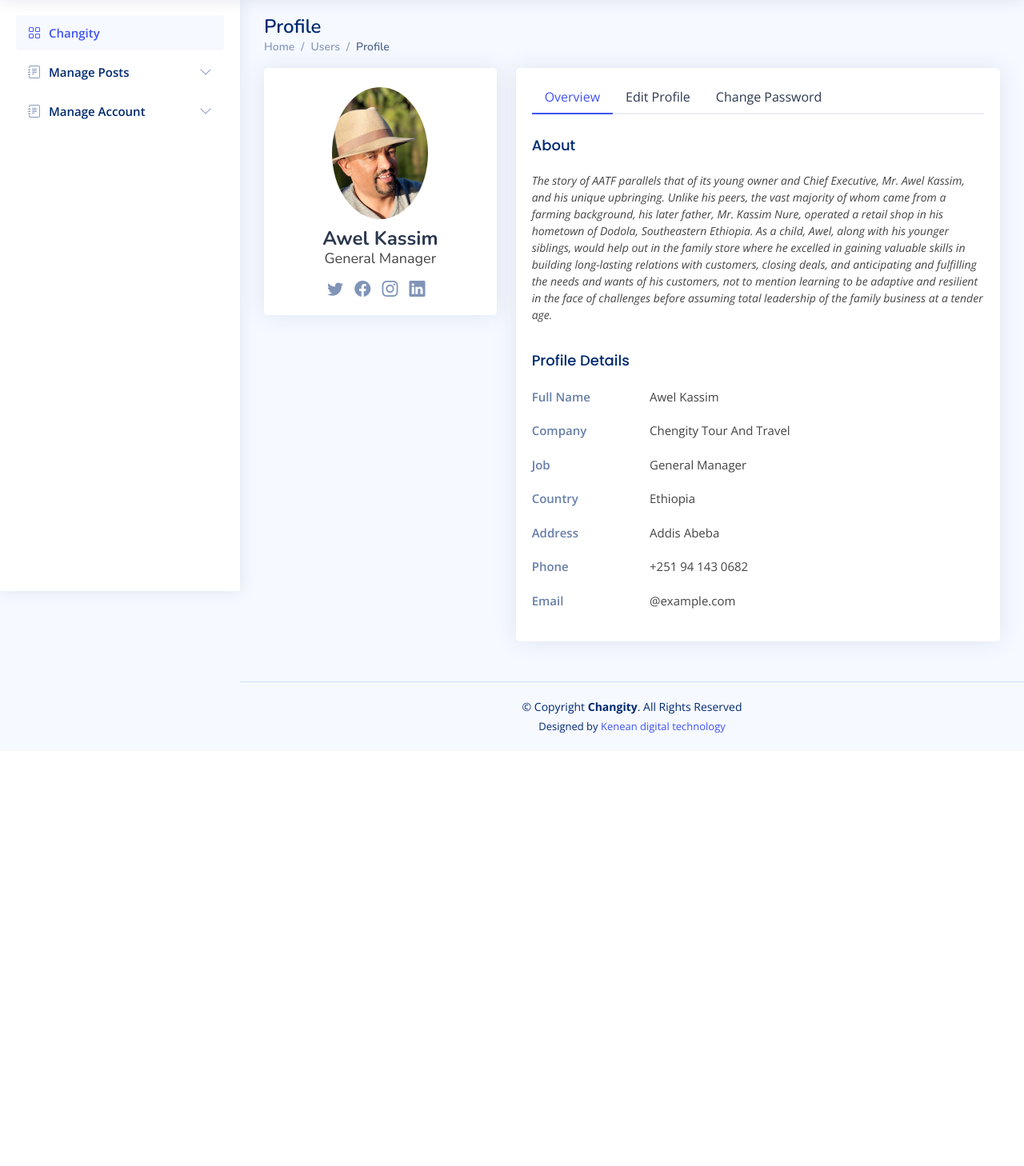
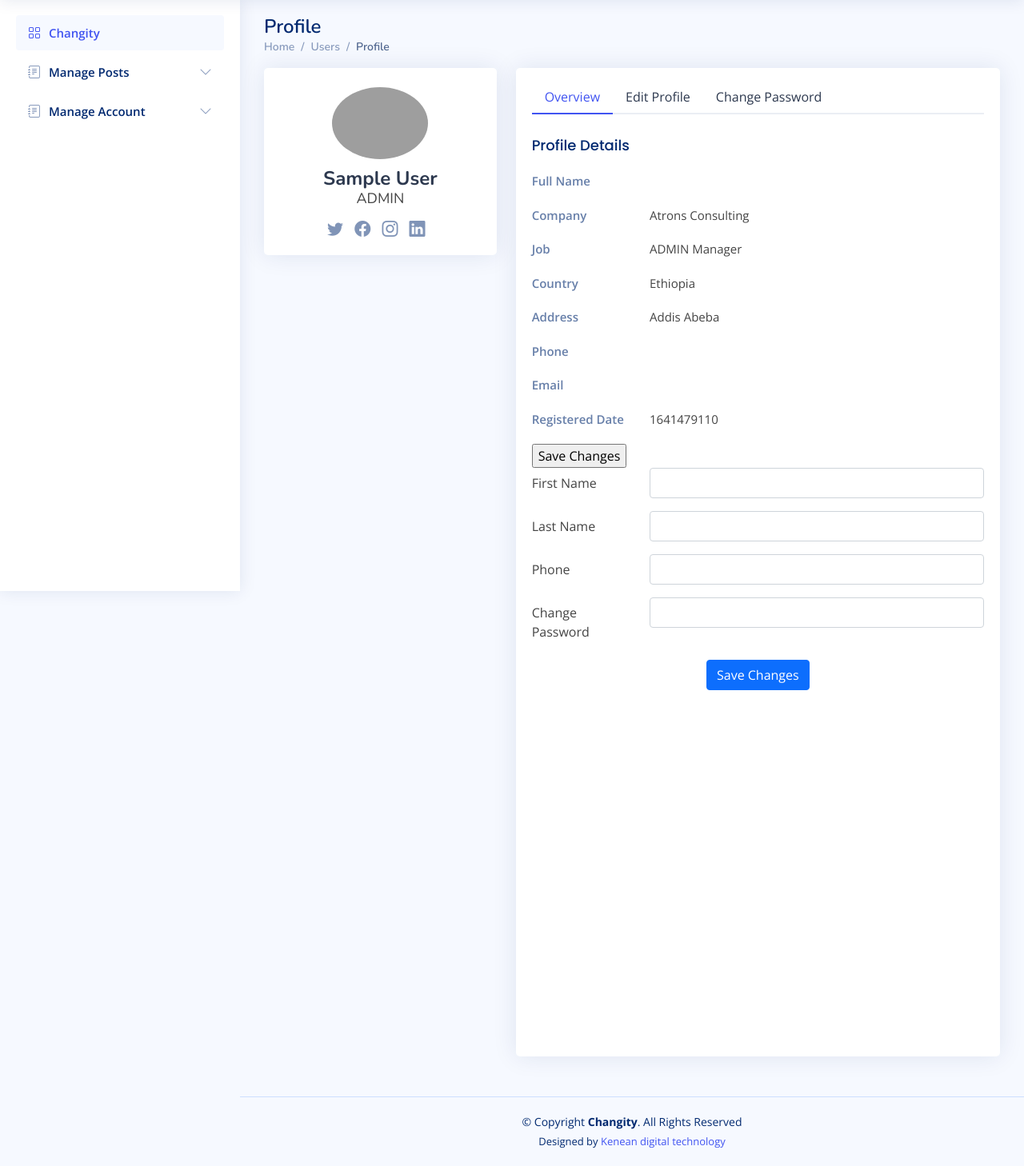
Before and after one commit to fikirGetahun/blog, a PHP site: page /users-profile.php in a window 1280 px wide. Shown: the part 61-1519 px from the top of the page at 80% size. Before the commit the page ends 978 px from the top, so only its background shows below. Run offline with PHP 8.4, Linux system fonts and the light colour scheme; the visitor is signed in with stand-in values (Sample User, id 1); data that the repository does not hold is empty; some libraries are stand-ins or nearby versions; grey boxes are pictures that could not be loaded.

Commit message:
all done bravo lig

```diff
--- a/blogView.php
+++ b/blogView.php
@@ -195,7 +195,7 @@ $_SESSION['scroll'] = array();
 
 
 
-
+<br><br><br>
 
   <script src="assets/jquery.js" ></script>
   <script>
@@ -350,6 +350,7 @@ if(isset($_GET['blog'])){
                     <?php
                     require_once "php/fetchApi.php";
                     require_once "php/adminCrude.php";
+                    $time = $get->time_elapsed_string($row['postedDate']);
 
                         $bid = $_GET['blog'];
                         $blog = $get->allPostListerOnColumen('blogPost', 'id', $bid);
@@ -365,7 +366,7 @@ if(isset($_GET['blog'])){
                     <div class="avatar"><img src="<?php echo $user['photoPath1'] ?>" alt="..." class="img-fluid"></div>
                     <div class="title"><span><?php echo $user['firstName'].' '.$user['lastName'] ?></span></div></a>
                   <div class="d-flex align-items-center flex-wrap">
-                    <div class="date"><i class="icon-clock"></i> 2 months ago</div>
+                    <div class="date"><i class="icon-clock"></i><?php $time ?></div>
 
                   </div>
                 </div><br>
--- a/php/fetchApi.php
+++ b/php/fetchApi.php
@@ -207,7 +207,6 @@ class fetch{
     ////// search from
     // function
 
-
 }
 
 $get = new fetch;
--- a/users-profile.php
+++ b/users-profile.php
@@ -1,6 +1,9 @@
 <?php
 
 include "./includes/nav.php";
+ob_start();
+session_start();
+$u = $_SESSION['id'];
 ?>
 
   <main id="main" class="main">
@@ -18,14 +21,20 @@ include "./includes/nav.php";
 
     <section class="section profile">
       <div class="row">
+        <?php
+          require_once "./php/fetchApi.php";
+          $user = $get->allPostListerOnColumen('user', 'id', $u );
+          $row = $user->fetch_assoc();
+
+        ?>
         <div class="col-xl-4">
 
           <div class="card">
             <div class="card-body profile-card pt-4 d-flex flex-column align-items-center">
 
-              <img src="assets/img/profile-img.jpg" alt="Profile" class="rounded-circle">
-              <h2>Awel Kassim</h2>
-              <h3>General Manager</h3>
+              <img src="<?php echo $_SESSION['photo'] ?>" alt="Profile" class="rounded-circle">
+              <h2><?php echo $_SESSION['name'] ?></h2>
+              <h3><?php echo $_SESSION['auth'] ?></h3>
               <div class="social-links mt-2">
                 <a href="#" class="twitter"><i class="bi bi-twitter"></i></a>
                 <a href="#" class="facebook"><i class="bi bi-facebook"></i></a>
@@ -60,24 +69,26 @@ include "./includes/nav.php";
               <div class="tab-content pt-2">
 
                 <div class="tab-pane fade show active profile-overview" id="profile-overview">
-                  <h5 class="card-title">About</h5>
-                  <p class="small fst-italic">The story of AATF parallels that of its young owner and Chief Executive, Mr. Awel Kassim, and his unique upbringing. Unlike his peers, the vast majority of whom came from a farming background, his later father, Mr. Kassim Nure, operated a retail shop in his hometown of Dodola, Southeastern Ethiopia. As a child, Awel, along with his younger siblings, would help out in the family store where he excelled in gaining valuable skills in building long-lasting relations with customers, closing deals, and anticipating and fulfilling the needs and wants of his customers, not to mention learning to be adaptive and resilient in the face of challenges before assuming total leadership of the family business at a tender age.</p>
 
                   <h5 class="card-title">Profile Details</h5>
+<?php
+  $us = $get->allPostListerOnColumen('user', 'id', $_SESSION['id']);
+  $u = $us->fetch_assoc();
 
+?>
                   <div class="row">
                     <div class="col-lg-3 col-md-4 label ">Full Name</div>
-                    <div class="col-lg-9 col-md-8">Awel Kassim</div>
+                    <div class="col-lg-9 col-md-8"><?php echo $u['firstName'].' '.$u['lastName'] ?></div>
                   </div>
 
                   <div class="row">
                     <div class="col-lg-3 col-md-4 label">Company</div>
-                    <div class="col-lg-9 col-md-8">Chengity Tour And Travel</div>
+                    <div class="col-lg-9 col-md-8">Atrons Consulting </div>
                   </div>
 
                   <div class="row">
                     <div class="col-lg-3 col-md-4 label">Job</div>
-                    <div class="col-lg-9 col-md-8">General Manager</div>
+                    <div class="col-lg-9 col-md-8"><?php echo $_SESSION['auth'] ?> Manager</div>
                   </div>
 
                   <div class="row">
@@ -92,100 +103,94 @@ include "./includes/nav.php";
 
                   <div class="row">
                     <div class="col-lg-3 col-md-4 label">Phone</div>
-                    <div class="col-lg-9 col-md-8">+251 94 143 0682</div>
+                    <div class="col-lg-9 col-md-8"><?php echo $u['phone'] ?></div>
                   </div>
 
                   <div class="row">
                     <div class="col-lg-3 col-md-4 label">Email</div>
-                    <div class="col-lg-9 col-md-8"> @example.com</div>
+                    <div class="col-lg-9 col-md-8"><?php echo $u['username'] ?></div>
+                  </div>
+
+                  <div class="row">
+                    <div class="col-lg-3 col-md-4 label">Registered Date</div>
+                    <div class="col-lg-9 col-md-8"><?php echo $_SESSION['reg'] ?></div>
                   </div>
 
                 </div>
 
                 <div class="tab-pane fade profile-edit pt-3" id="profile-edit">
+<script src="assets/jquery.js" ></script>
+                <script>
+                  $(document).ready(function(){
+                    $('form').on('submit', function(e){
+          e.preventDefault()
+          $.ajax({
+            url: 'php/deleteApi.php',
+            type: 'post',
+            data:  new FormData( this ),
+            success : function(data){
+              $( 'form' ).each(function(){
+                    this.reset();
+              });
+              $('#alertVacancy').text(data)
+              alert(data)
+              location.reload()
+              // $('#alertVacancy').delay(3200).fadeOut(300);
+            },
+            processData: false,
+        contentType: false
+          })
+
+          return false;
+
+    })
+                  })
+                </script>
+
 
                   <!-- Profile Edit Form -->
                   <form>
                   <div class="row mb-3">
                       <label for="profileImage" class="col-md-4 col-lg-3 col-form-label">Profile Image</label>
                       <div class="col-md-8 col-lg-9">
-                        <img src="assets/img/profile-img.jpg" alt="Profile">
-                        <div class="pt-2">
-                          <a href="#" class="btn btn-primary btn-sm" title="Upload new profile image"><i class="bi bi-upload"></i></a>
+                        <img src="<?php echo $u['photoPath1'] ?>"pt-2">
+                        <input type="file" name="photo">
                         <a href="#" class="btn btn-danger btn-sm" title="Remove my profile image"><i class="bi bi-trash"></i></a>
                         </div>
                       </div>
                     </div>
+                    <input type="submit" value="Save Changes">
+                    <form>
+                  <form>
 
                     <div class="row mb-3">
-                      <label for="fullName" class="col-md-4 col-lg-3 col-form-label">Full Name</label>
+                      <label for="fullName" class="col-md-4 col-lg-3 col-form-label">First Name</label>
                       <div class="col-md-8 col-lg-9">
-                        <input name="fullName" type="text" class="form-control" id="fullName" value="Awel Kassim">
+                        <input name="firstName" type="text" class="form-control" id="firstName" value="<?php echo $u['firstName'] ?>">
                       </div>
                     </div>
 
                     <div class="row mb-3">
-                      <label for="about" class="col-md-4 col-lg-3 col-form-label">About</label>
+                      <label for="fullName" class="col-md-4 col-lg-3 col-form-label">Last Name</label>
                       <div class="col-md-8 col-lg-9">
-                        <textarea name="about" class="form-control" id="about" style="height: 100px">The story of AATF parallels that of its young owner and Chief Executive, Mr. Awel Kassim, and his unique upbringing. Unlike his peers, the vast majority of whom came from a farming background, his later father, Mr. Kassim Nure, operated a retail shop in his hometown of Dodola, Southeastern Ethiopia. As a child, Awel, along with his younger siblings, would help out in the family store where he excelled in gaining valuable skills in building long-lasting relations with customers, closing deals, and anticipating and fulfilling the needs and wants of his customers, not to mention learning to be adaptive and resilient in the face of challenges before assuming total leadership of the family business at a tender age.</textarea>
-                      </div>
-                    </div>
-
-                    <div class="row mb-3">
-                      <label for="company" class="col-md-4 col-lg-3 col-form-label">Company</label>
-                      <div class="col-md-8 col-lg-9">
-                        <input name="company" type="text" class="form-control" id="company" value="Changity Tour And Travel">
-                      </div>
-                    </div>
-
-                    <div class="row mb-3">
-                      <label for="Job" class="col-md-4 col-lg-3 col-form-label">Job</label>
-                      <div class="col-md-8 col-lg-9">
-                        <input name="job" type="text" class="form-control" id="Job" value="General Manager">
-                      </div>
-                    </div>
-
-                    <div class="row mb-3">
-                      <label for="Country" class="col-md-4 col-lg-3 col-form-label">Country</label>
-                      <div class="col-md-8 col-lg-9">
-                        <input name="country" type="text" class="form-control" id="Country" value="Ethiopia">
-                      </div>
-                    </div>
-
-                    <div class="row mb-3">
-                      <label for="Address" class="col-md-4 col-lg-3 col-form-label">Address</label>
-                      <div class="col-md-8 col-lg-9">
-                        <input name="address" type="text" class="form-control" id="Address" value="Addis abeba">
+                        <input name="lastName" type="text" class="form-control" id="firstName" value="<?php echo $u['lastName'] ?>">
                       </div>
                     </div>
 
                     <div class="row mb-3">
                       <label for="Phone" class="col-md-4 col-lg-3 col-form-label">Phone</label>
                       <div class="col-md-8 col-lg-9">
-                        <input name="phone" type="text" class="form-control" id="Phone" value="+251 94 143 0682">
+                        <input name="phone" type="text" class="form-control" id="phone" value="<?php echo $u['phone'] ?>">
                       </div>
                     </div>
 
                     <div class="row mb-3">
-                      <label for="Email" class="col-md-4 col-lg-3 col-form-label">Email</label>
+                      <label for="Phone" class="col-md-4 col-lg-3 col-form-label">Change Password</label>
                       <div class="col-md-8 col-lg-9">
-                        <input name="email" type="email" class="form-control" id="Email" value="@example.com">
+                        <input name="password" type="text" class="form-control" id="Phone" value="<?php echo $u['phone'] ?>">
                       </div>
                     </div>
 
-                    <div class="row mb-3">
-                      <label for="Twitter" class="col-md-4 col-lg-3 col-form-label">Twitter Profile</label>
-                      <div class="col-md-8 col-lg-9">
-                        <input name="twitter" type="text" class="form-control" id="Twitter" value="https://twitter.com/#">
-                      </div>
-                    </div>
-
-                    <div class="row mb-3">
-                      <label for="Facebook" class="col-md-4 col-lg-3 col-form-label">Facebook Profile</label>
-                      <div class="col-md-8 col-lg-9">
-                        <input name="facebook" type="text" class="form-control" id="Facebook" value="https://facebook.com/#">
-                      </div>
-                    </div>
 
                     <div class="text-center">
                       <button type="submit" class="btn btn-primary">Save Changes</button>
```
Also changed, not shown: login.php (+7 -0 lines), php/adminCrude.php (+6 -8 lines), php/deleteApi.php (+36 -0 lines), uploads/adminPhoto/a14596big.png (added), uploads/adminPhoto/a14655Prime bridge_Logo-03.png (added). Lines whose indentation alone changed are shown as unchanged.
